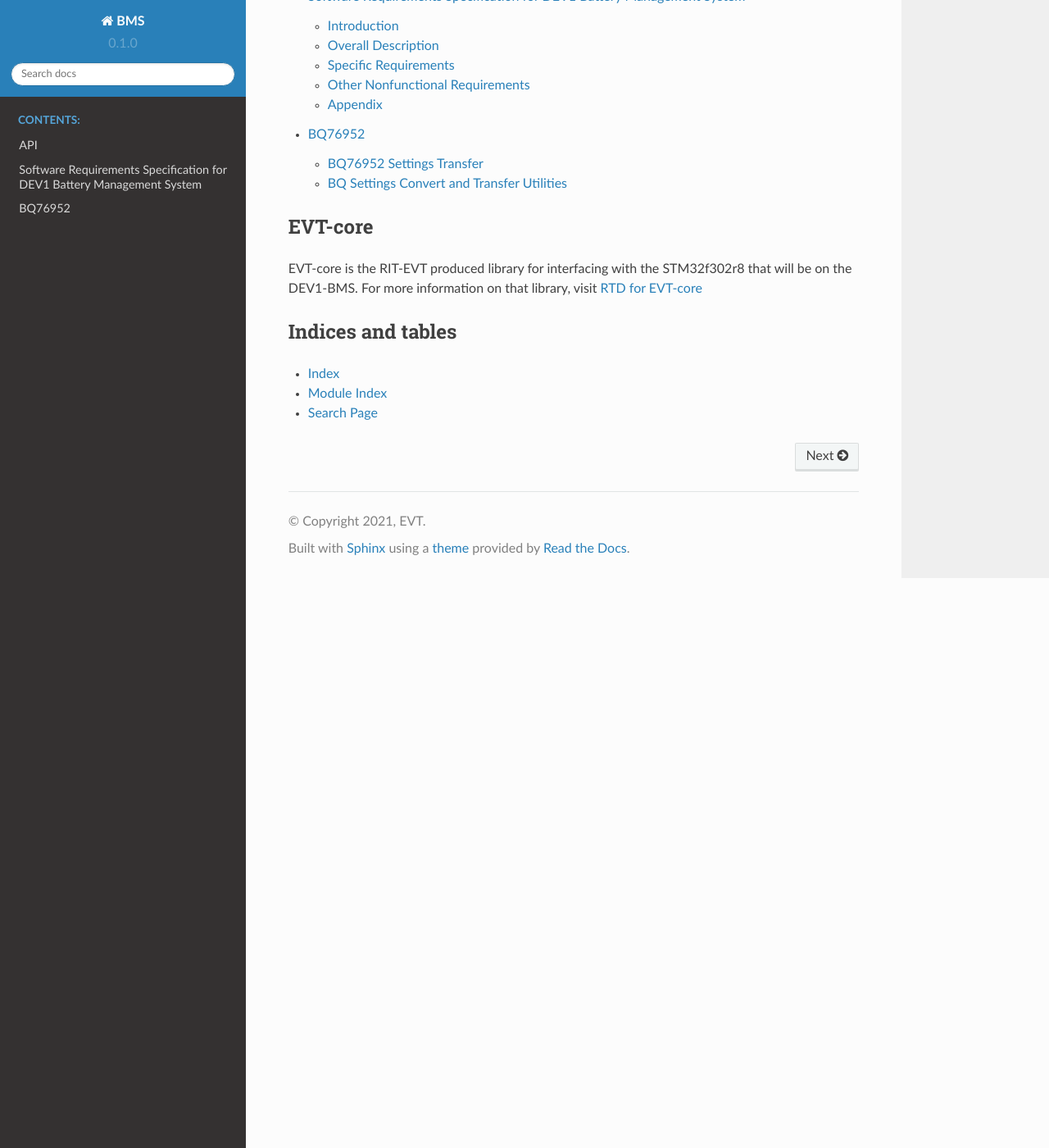
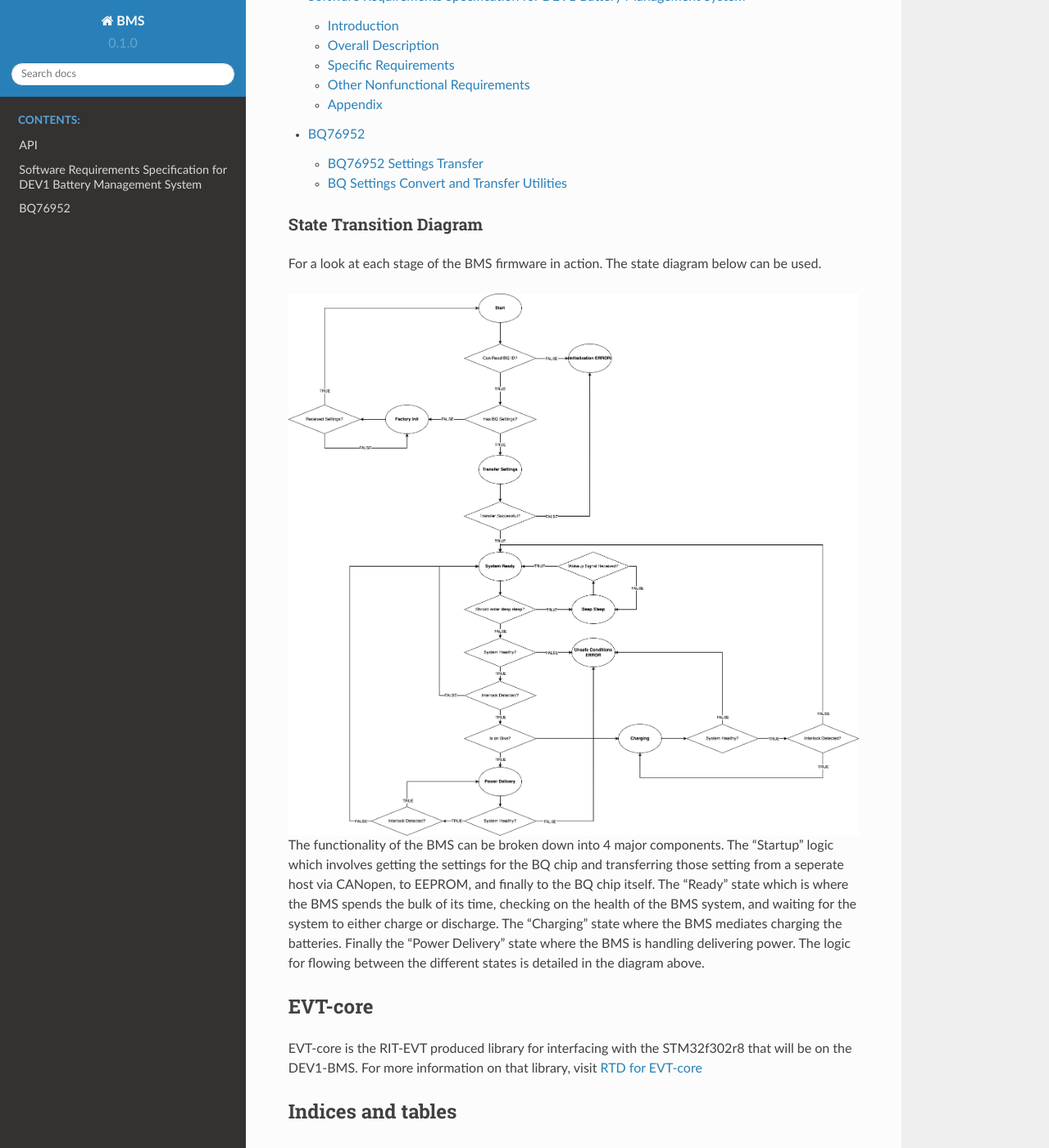
Before and after one commit to RIT-EVT/BMS, a Sphinx documentation site: the page built from docs/source/index.rst, in a window 1280 px wide and 1400 px high, scrolled down 784 px. Shown: the whole window at 82% size. Built offline with Sphinx 7.4.7 and the Read the Docs theme 2.0.0, drawn with Linux system fonts in a browser that asks for light colours.

Commit message:
Update documentation to include state transition diagram

```diff
--- a/docs/source/index.rst
+++ b/docs/source/index.rst
@@ -36,6 +36,25 @@ generated for the project including requirements and implementation design.
    srs.rst
    BQ/index.rst
 
+State Transition Diagram
+------------------------
+For a look at each stage of the BMS firmware in action. The state diagram
+below can be used.
+
+.. image:: ./_static/images/BMS_state_transition.png
+   :align: center
+
+The functionality of the BMS can be broken down into 4 major components.
+The "Startup" logic which involves getting the settings for the BQ chip
+and transferring those setting from a seperate host via CANopen, to EEPROM,
+and finally to the BQ chip itself. The "Ready" state which is where the BMS
+spends the bulk of its time, checking on the health of the BMS system, and
+waiting for the system to either charge or discharge. The "Charging" state
+where the BMS mediates charging the batteries. Finally the "Power Delivery"
+state where the BMS is handling delivering power. The logic for flowing
+between the different states is detailed in the diagram above.
+
+
 EVT-core
 ========
 
```
